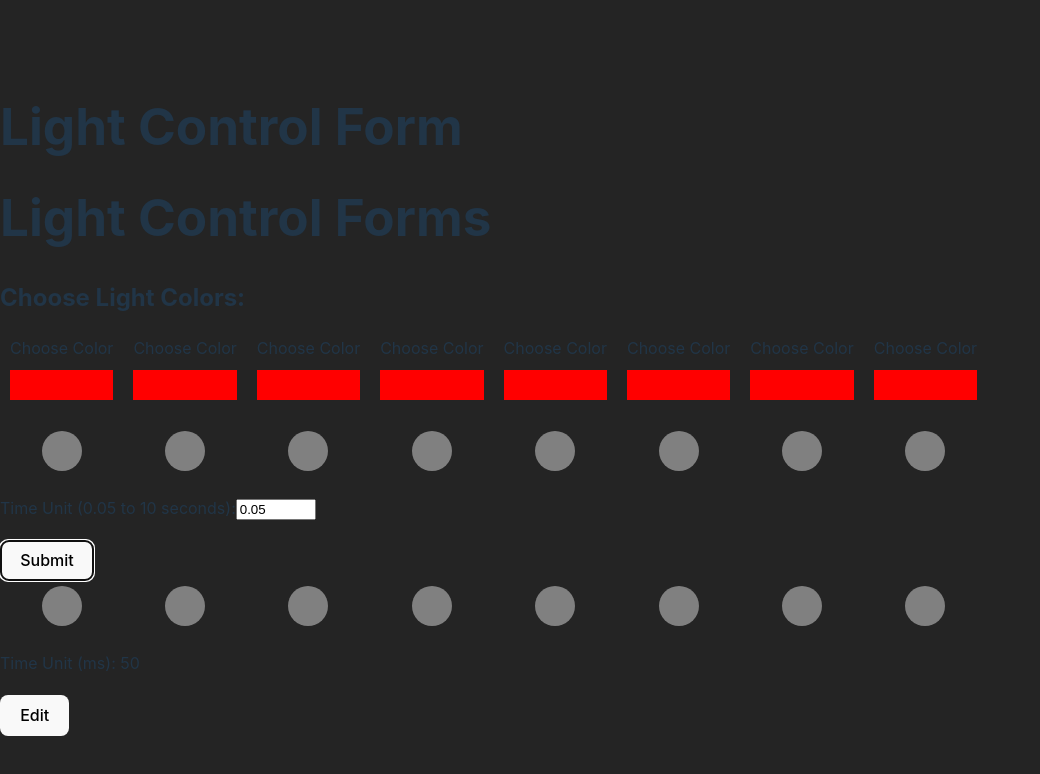
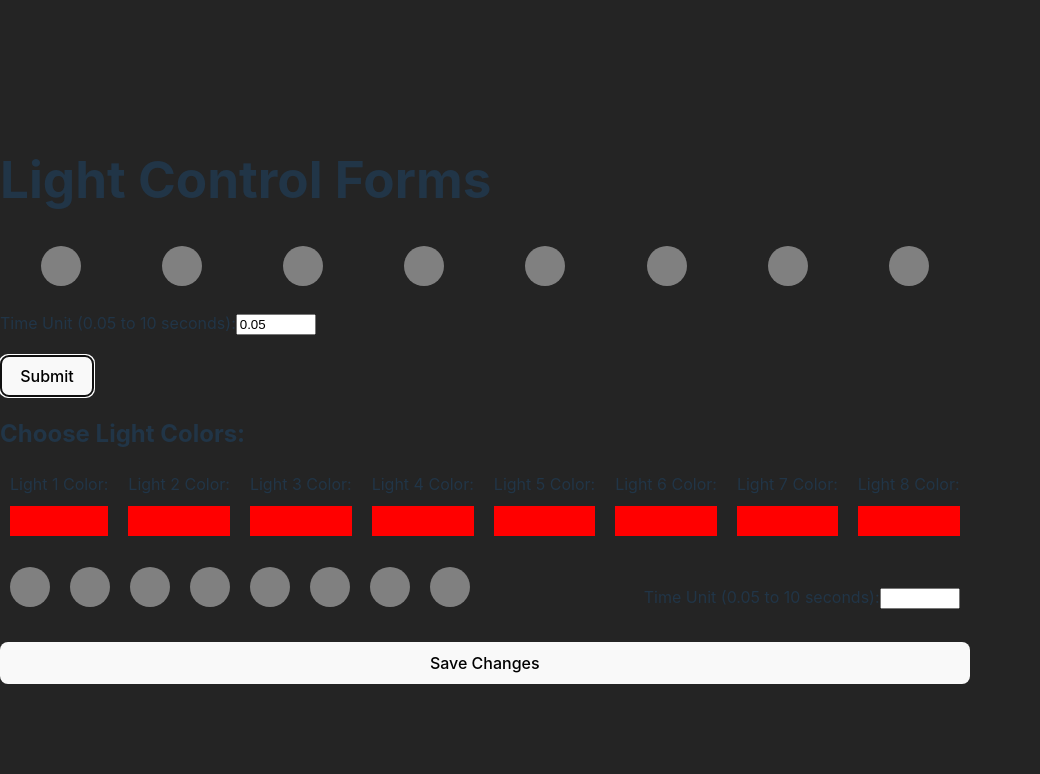
Before and after one commit to RazEfron/lights_code_ui, a React (Vite) app: page / in a window 1280 px wide. Both pictures are taken after a click on the button "Submit". Shown: the top 774 px of the page, without its empty margins (0-1040 px from the left). Built offline with nearby package versions, Linux system fonts and the light colour scheme.

Commit message:
make all rows editable all the time without edit button

```diff
--- a/src/App.jsx
+++ b/src/App.jsx
@@ -7,7 +7,6 @@ function App() {
     <>
       <div className="App">
         <header className="App-header">
-          <h1>Light Control Form</h1>
         </header>
         <main>
           <LightControlApp />
--- a/src/LightControlApp.jsx
+++ b/src/LightControlApp.jsx
@@ -1,6 +1,6 @@
 import React, { useState } from "react";
 import LightControlForm from "./LightControlForm";
-import LightDisplay from "./LightDisplay";
+import Timeline from "./Timeline";
 import "./LightControlApp.css";
 
 const LightControlApp = () => {
@@ -8,7 +8,8 @@ const LightControlApp = () => {
   const [colors, setColors] = useState(Array(8).fill("#ff0000"));
 
   const handleFormSubmit = (data) => {
-    setFormData((prevData) => [...prevData, data]);
+    const newData = { ...data, id: Date.now() };
+    setFormData((prevData) => [...prevData, newData]);
   };
 
   const handleUpdate = (index, updatedData) => {
@@ -26,13 +27,14 @@ const LightControlApp = () => {
   return (
     <div className="LightControlApp">
       <h1>Light Control Forms</h1>
+      <LightControlForm onSubmit={handleFormSubmit} colors={colors} />
       <div className="color-picker">
         <h2>Choose Light Colors:</h2>
         <div className="color-picker-container">
           {colors.map((color, index) => (
             <div key={index} className="color-picker-item">
               <label>
-                Choose Color
+                Light {index + 1} Color:
                 <input
                   type="color"
                   value={color}
@@ -43,16 +45,7 @@ const LightControlApp = () => {
           ))}
         </div>
       </div>
-      <LightControlForm onSubmit={handleFormSubmit} colors={colors} />
-      {formData.map((data, index) => (
-        <LightDisplay
-          key={index}
-          data={data}
-          index={index}
-          colors={colors}
-          onUpdate={handleUpdate}
-        />
-      ))}
+      <Timeline formData={formData} colors={colors} onUpdate={handleUpdate} />
     </div>
   );
 };
--- a/src/LightDisplay.jsx
+++ b/src/LightDisplay.jsx
@@ -1,10 +1,9 @@
+// LightDisplay.js
 import React, { useState } from "react";
 import "./LightDisplay.css";
 
-const LightDisplay = ({ data, index, colors, onUpdate }) => {
-  const [isEditing, setIsEditing] = useState(false);
+const LightDisplay = ({ data, colors, index, isEditing, onUpdate }) => {
   const [lights, setLights] = useState(data.lights);
-  const [timeUnit, setTimeUnit] = useState(data.timeUnit);
 
   const handleLightChange = (lightIndex) => {
     const newLights = [...lights];
@@ -12,25 +11,12 @@ const LightDisplay = ({ data, index, colors, onUpdate }) => {
     setLights(newLights);
   };
 
-  const handleTimeChange = (e) => {
-    console.log(e.target.value);
-    setTimeUnit(parseFloat(e.target.value * 1000));
-  };
-
   const handleSave = () => {
-    onUpdate(index, { lights, timeUnit });
-    setIsEditing(false);
+    onUpdate(index, { ...data, lights });
   };
 
   return (
     <div className="light-display">
-      {isEditing ? (
-        <form
-          onSubmit={(e) => {
-            e.preventDefault();
-            handleSave();
-          }}
-        >
       <div className="lights">
         {lights.map((light, lightIndex) => (
           <div key={lightIndex} className="light-container">
@@ -46,46 +32,11 @@ const LightDisplay = ({ data, index, colors, onUpdate }) => {
                 style={{
                   backgroundColor: light ? colors[lightIndex] : "gray",
                 }}
-                  ></span>
+              />
             </label>
           </div>
         ))}
       </div>
-          <div className="time-unit">
-            <label>
-              Time Unit (0.05 to 10 seconds):
-              <input
-                type="number"
-                value={timeUnit / 1000}
-                min="0.05"
-                max="10"
-                step="0.01"
-                onChange={handleTimeChange}
-              />
-            </label>
-          </div>
-          <button type="submit">Save</button>
-        </form>
-      ) : (
-        <div className="light-data">
-          <div className="lights">
-            {lights.map((light, lightIndex) => (
-              <div key={lightIndex} className="light-container">
-                <span
-                  className={`light-indicator ${light ? "on" : "off"}`}
-                  style={{
-                    backgroundColor: light ? colors[lightIndex] : "gray",
-                  }}
-                ></span>
-              </div>
-            ))}
-          </div>
-          <div className="time-unit">
-            <p>Time Unit (ms): {timeUnit}</p>
-          </div>
-          <button onClick={() => setIsEditing(true)}>Edit</button>
-        </div>
-      )}
     </div>
   );
 };
--- /dev/null
+++ b/src/Timeline.css
@@ -0,0 +1,45 @@
+/* Timeline.css */
+.timeline {
+  display: flex;
+  flex-direction: column;
+  margin-top: 20px;
+}
+
+.timeline-segment {
+  display: flex;
+  align-items: center;
+  margin-bottom: 10px;
+}
+
+.timeline-lights {
+  display: flex;
+  flex-grow: 1;
+}
+
+.timeline-light {
+  flex-grow: 1;
+  height: 30px;
+  transition: background-color 0.3s;
+}
+
+.timeline-light.on {
+  box-shadow: 0 0 10px 2px currentColor, 0 0 20px 5px currentColor,
+    0 0 30px 10px currentColor;
+}
+
+.timeline-light.off {
+  box-shadow: none;
+}
+
+.timeline-controls {
+  display: flex;
+  align-items: center;
+}
+
+.timeline-controls label {
+  margin-right: 10px;
+}
+
+.edit-button {
+  margin-left: 10px;
+}
--- /dev/null
+++ b/src/Timeline.jsx
@@ -0,0 +1,61 @@
+// Timeline.js
+import React, { useState } from "react";
+import "./Timeline.css";
+import LightDisplay from "./LightDisplay";
+
+const Timeline = ({ formData, colors, onUpdate }) => {
+  const [editIndices, setEditIndices] = useState([]);
+  const [editedTimeUnit, setEditedTimeUnit] = useState(null);
+
+  const handleSave = () => {
+    editIndices.forEach((index) => {
+      onUpdate(index, { ...formData[index], timeUnit: editedTimeUnit });
+    });
+    setEditIndices([]);
+  };
+
+  const handleTimeChange = (e) => {
+    setEditedTimeUnit(parseFloat(e.target.value));
+  };
+
+  return (
+    <div className="timeline">
+      {formData.map((data, index) => (
+        <div
+          key={index}
+          className={`timeline-segment ${
+            editIndices.includes(index) ? "editing" : ""
+          }`}
+        >
+          <div className="timeline-lights">
+            <LightDisplay
+              data={data}
+              colors={colors}
+              index={index}
+              isEditing={editIndices.includes(index)}
+              onUpdate={onUpdate}
+            />
+          </div>
+          <div className="timeline-controls">
+            <label>
+              Time Unit (0.05 to 10 seconds):
+              <input
+                type="number"
+                value={editedTimeUnit}
+                min="0.05"
+                max="10"
+                step="0.01"
+                onChange={handleTimeChange}
+              />
+            </label>
+          </div>
+        </div>
+      ))}
+      <button className="save-button" onClick={handleSave}>
+        Save Changes
+      </button>
+    </div>
+  );
+};
+
+export default Timeline;
```
Lines whose indentation alone changed are shown as unchanged.
